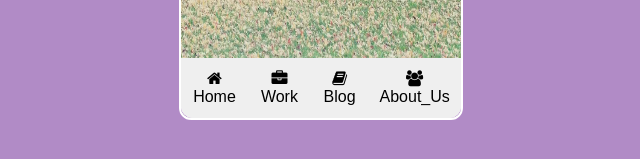
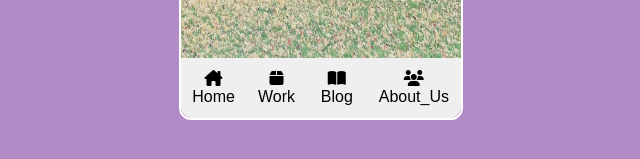
Before and after one commit to ParamSurywashi/NavigateUIProject, a plain HTML site: page index.html in a window 1280 px wide. Shown: the part 435-594 px from the top of the page, 319-959 px from the left. Drawn offline with Linux system fonts and the light colour scheme; files that its build step writes are made by us from their sources.

Commit message:
update icons

```diff
--- a/index.html
+++ b/index.html
@@ -3,9 +3,9 @@
 <head>
   <meta charset="UTF-8">
   <meta name="viewport" content="width=device-width, initial-scale=1.0">
-  <link rel="stylesheet" href="css/style.css">
-<link rel="stylesheet" href="https://cdnjs.cloudflare.com/ajax/libs/font-awesome/4.7.0/css/font-awesome.min.css">
-  <title>Mobile tab navigation</title>
+  <link rel="stylesheet" href="style.css">
+<script src="https://kit.fontawesome.com/d9b4c31318.js" crossorigin="anonymous"></script>
+ <title>Mobile tab navigation</title>
 </head>
 <body>
 
@@ -14,10 +14,10 @@
    <img id="imgs" src="images/mainImage.png" alt="image" />
    </div>
    <div class="second-container">
-	   <button id="home_btn"> <i class="fa fa-home "></i> Home </button>
-	   <button> <i class="fa fa-briefcase"></i> Work </button>
-	   <button> <i class="fa fa-book"></i> Blog</button>
-	   <button id="about_btn"> <i class="fa fa-users"></i> About_Us</button>
+	   <button id="home_btn"> <i class="fas fa-house-chimney"></i>Home </button>
+	   <button> <i class="fas fa-box"></i> Work </button>
+	   <button> <i class="fas fa-book-open"></i> Blog</button>
+	   <button id="about_btn"> <i class="fas fa-users"></i> About_Us</button>
    </div>
   </div>
 
```
